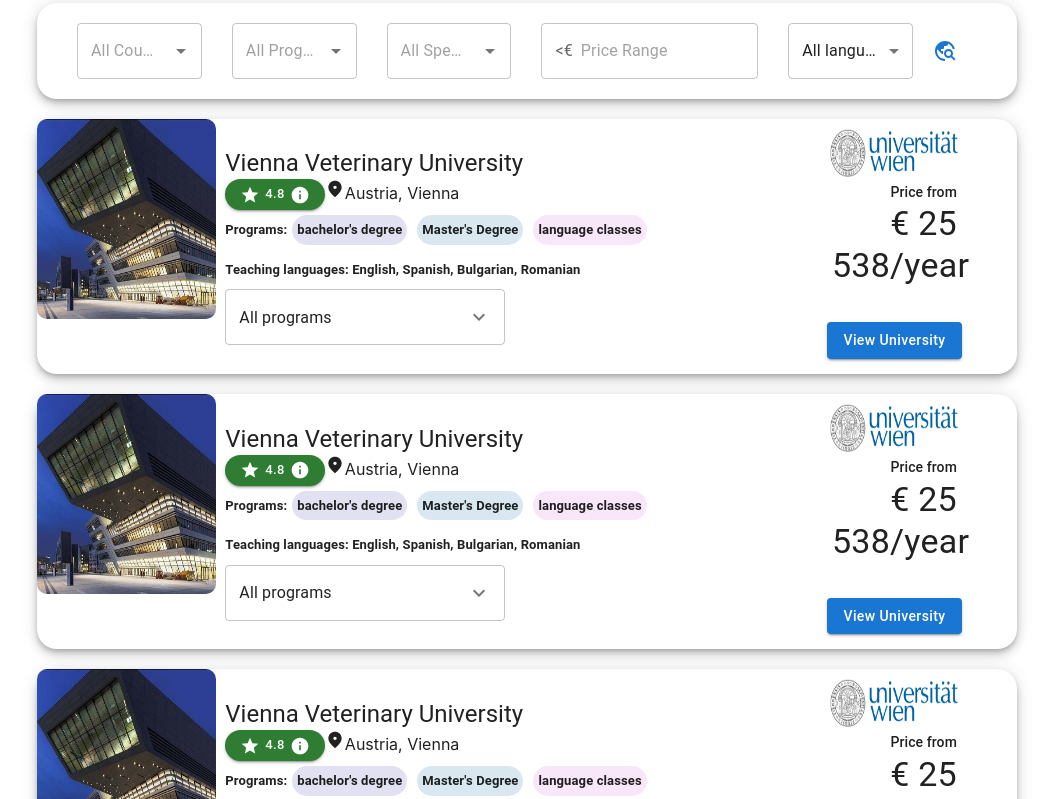
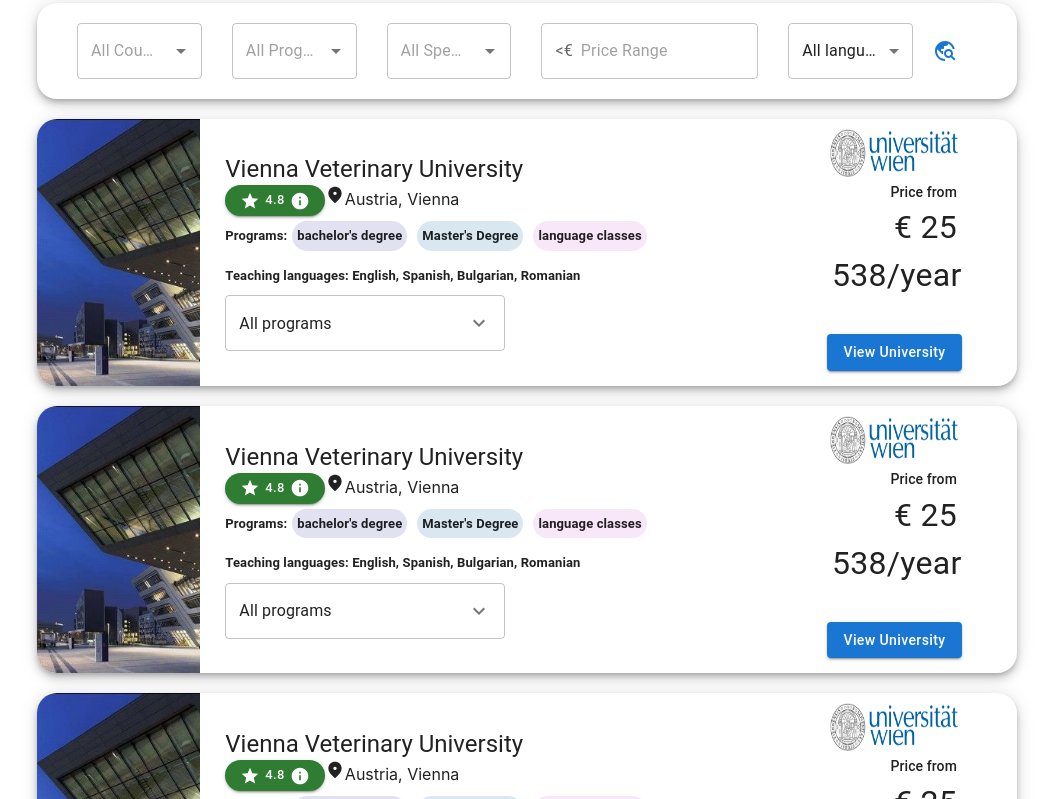
Before and after one commit to Shubham228197/study-moov-app, a React (Create React App) app: page / in a window 1280 px wide. Shown: the part 701-1500 px from the top of the page, without its empty margins (113-1166 px from the left). Built offline with nearby package versions, Linux system fonts and the light colour scheme.

Commit message:
CollegeCard Image Fit Fixed

```diff
--- a/src/components/MainComponent/Homepage/CollegeCardDetails.tsx
+++ b/src/components/MainComponent/Homepage/CollegeCardDetails.tsx
@@ -10,7 +10,6 @@
 } from "@mui/material";
 import {
   CollegeInfoCard,
-  CollegeBuildingImage,
   CollegeInfoSection,
   ContentContainer,
   VienaaCollegeImage,
@@ -38,8 +37,17 @@
   return (
     <CollegeInfoCard elevation={6}>
       <Grid container>
-        <Grid item xs={2}>
-          <CollegeBuildingImage src={CollegeBuiding} alt="CollegeBuilding" />
+        <Grid
+          item
+          xs={2}
+          sx={{
+            backgroundImage: `url(${CollegeBuiding})`,
+            backgroundRepeat: "no-repeat",
+            backgroundSize: 'cover',
+            borderRadius: '20px 0px 0px 20px'
+          }}
+        >
+          {/* <CollegeBuildingImage src={CollegeBuiding} alt="CollegeBuilding" /> */}
         </Grid>
         <CollegeInfoSection item xs={7}>
           <ContentContainer>
--- a/src/components/MainComponent/Homepage/CollegeFee.tsx
+++ b/src/components/MainComponent/Homepage/CollegeFee.tsx
@@ -5,7 +5,7 @@
   return (
     <FeeContainer sx={{ padding: "5px 50px" }}>
       <FeeText variant="subtitle2">Price from</FeeText>
-      <FeeText variant="h4">€ 25 538/year</FeeText>
+      <FeeText fontSize='xx-large'>€ 25 538/year</FeeText>
     </FeeContainer>
   );
 };
--- a/src/components/MainComponent/MainStyling/HomepageTextStyles.ts
+++ b/src/components/MainComponent/MainStyling/HomepageTextStyles.ts
@@ -48,4 +48,5 @@
 export const FeeText = Styles(Typography)`
     margin: 0px;
     text-align: end;
+    fontWeight: bold ! important;
 `;
```
